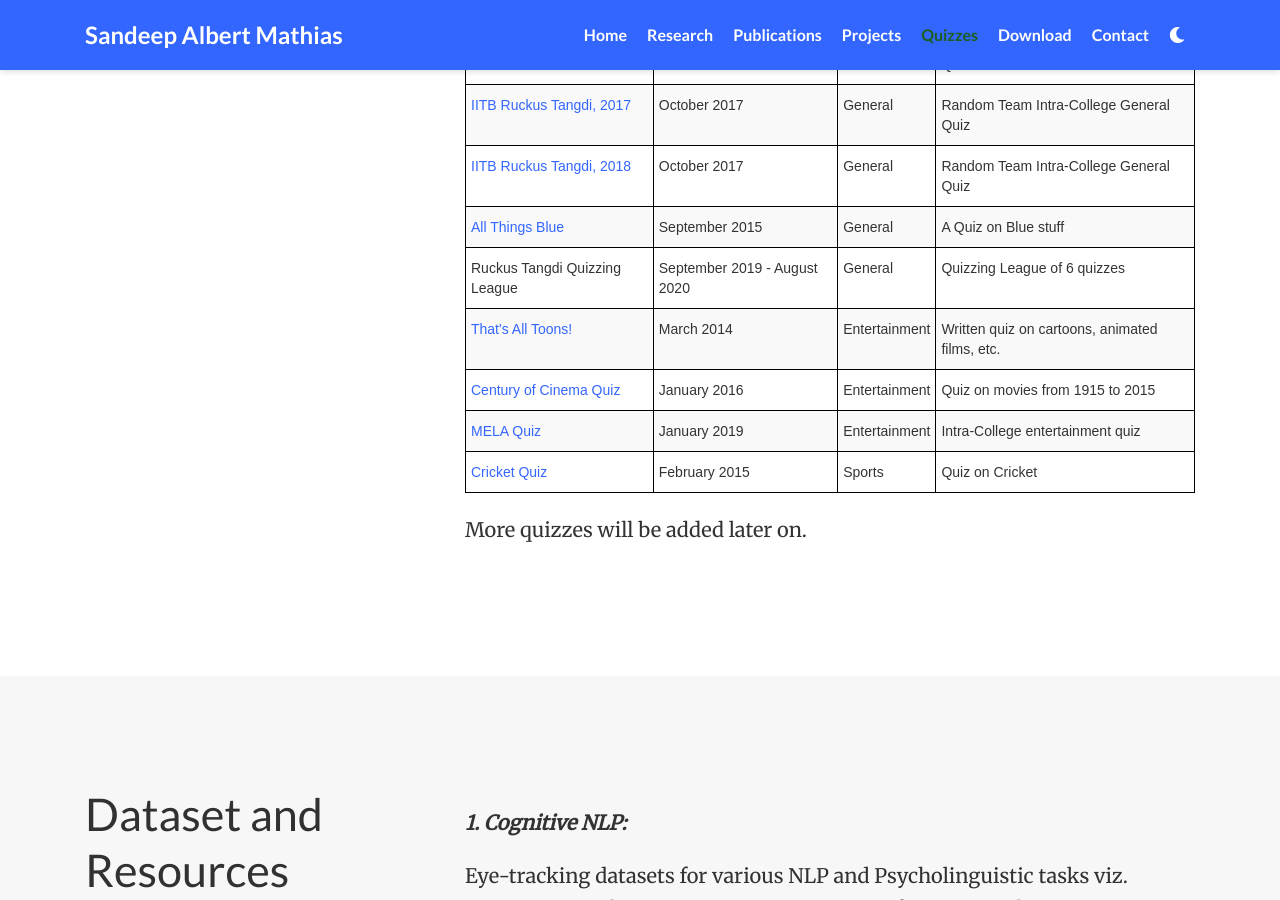
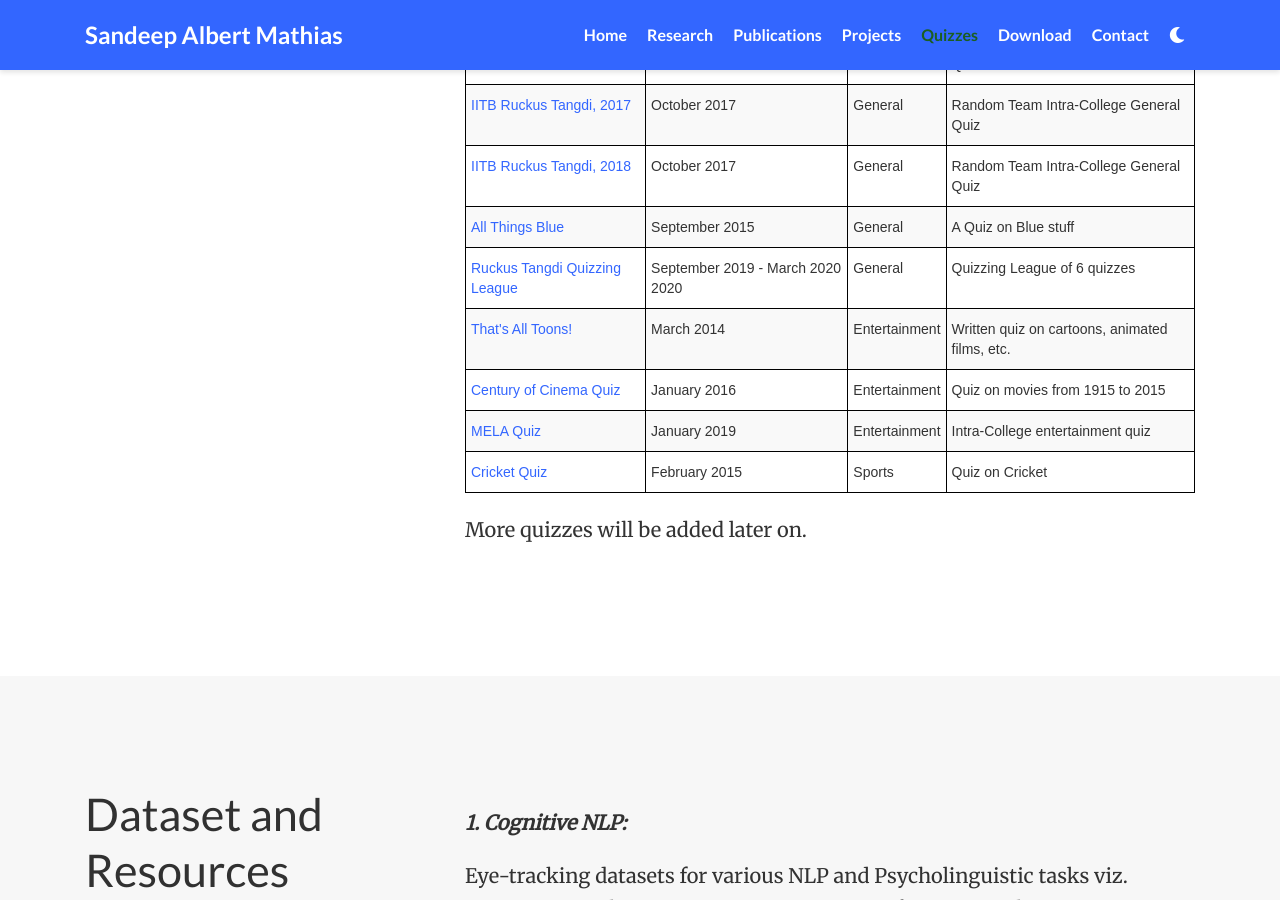
Before and after one commit to lwsam/lwsam.github.io, a Jekyll site: the page index.html, which Jekyll copies as it is, in a window 1280 px wide and 900 px high, scrolled down 5144 px. Built offline with Jekyll 4.4.1, drawn with Linux system fonts in a browser that asks for light colours; nearby versions of some CDN libraries; Markdown is read by kramdown in place of the engine named in the settings; a style sheet for code colours, icons or effects is not loaded.

Commit message:
Update index.html

```diff
--- a/index.html
+++ b/index.html
@@ -330,7 +330,7 @@
     <td class="tg-amwm">Comments</td>
   </tr>
   <tr>
-    <td class="tg-0lax"><a href="/quizzes/Mood Indigo Lone Wolf 2013.zip">Mood Indigo Lone Wolf, 2013</a></td>
+    <td class="tg-0lax"><a href="https://drive.google.com/file/d/1OPwMLURpU7n7sQ6nzyxsJ0L8pqMKcrbC/view?usp=sharing">Mood Indigo Lone Wolf, 2013</a></td>
     <td class="tg-0lax">December, 2013</td>
     <td class="tg-0lax">General</td>
     <td class="tg-0lax">Solo Inter-College General Quiz</td>
@@ -390,8 +390,8 @@
     <td class="tg-0lax">A Quiz on Blue stuff</td>
   </tr>
   <tr>
-    <td class="tg-0lax">Ruckus Tangdi Quizzing League</td>
-    <td class="tg-0lax">September 2019 - August 2020</td>
+    <td class="tg-0lax"><a href="https://drive.google.com/file/d/14vfc8ToGqc6o4hXmzaomHV_Hq2tF54E6/view?usp=sharing">Ruckus Tangdi Quizzing League</a></td>
+    <td class="tg-0lax">September 2019 - March 2020 2020</td>
     <td class="tg-0lax">General</td>
     <td class="tg-0lax">Quizzing League of 6 quizzes</td>
   </tr>
```
